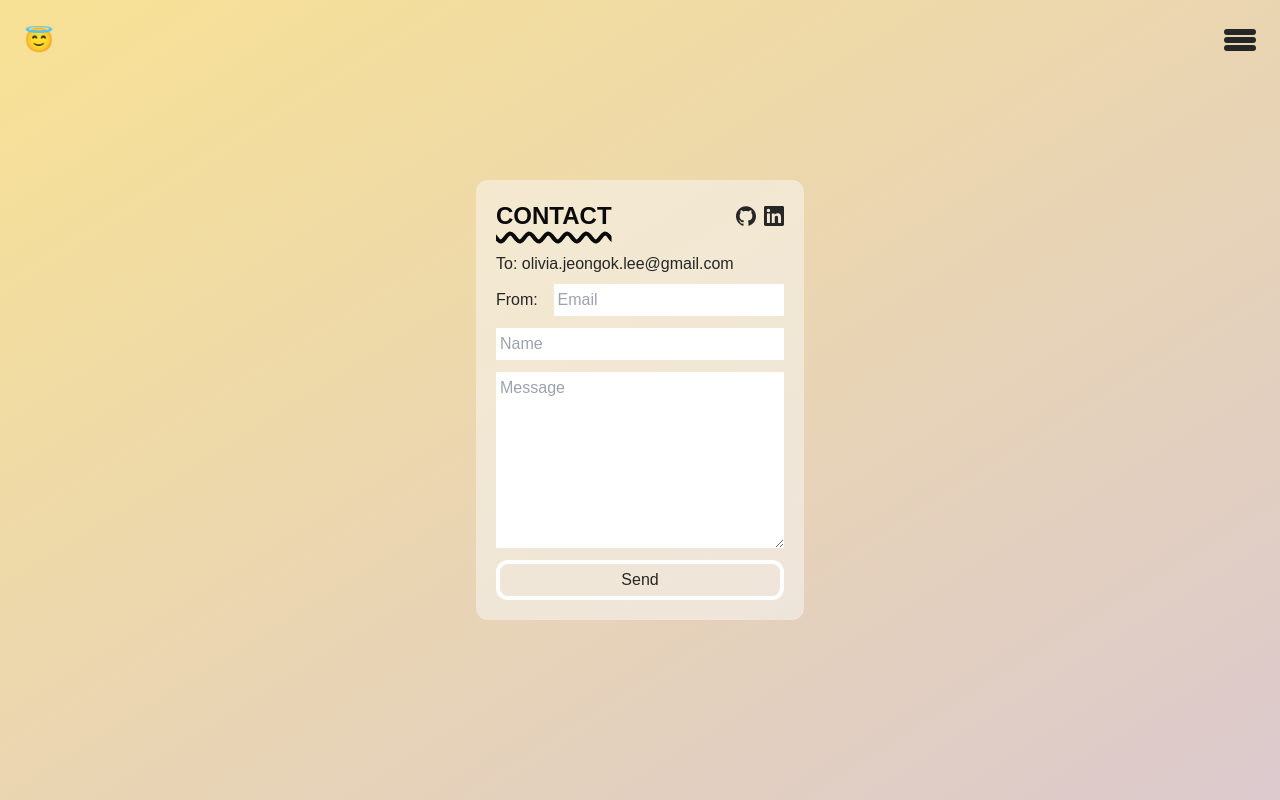
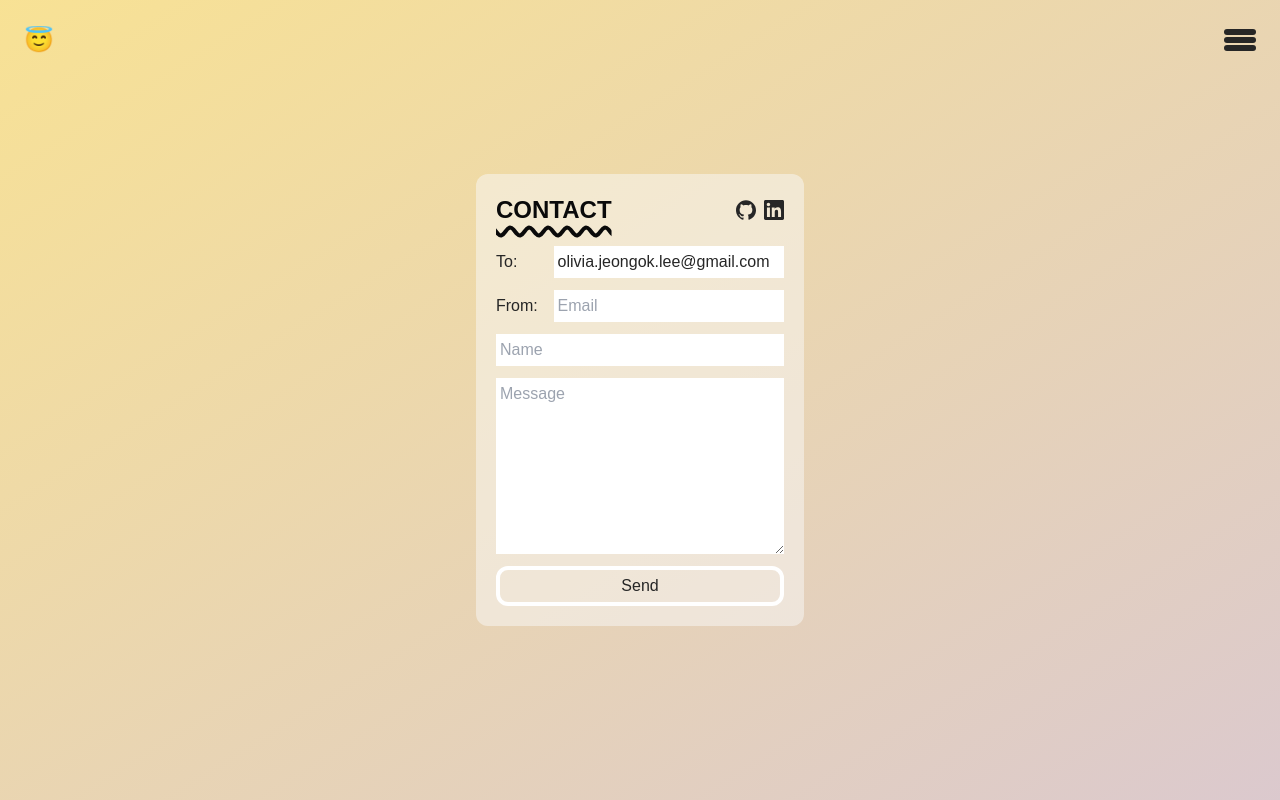
Before and after one commit to ok-olly/about-me, a React (Vite) app: page /contact in a window 1280 px wide. Built offline with nearby package versions, Linux system fonts and the light colour scheme; a web font is replaced by a local one.

Commit message:
컨택트 페이지 이메일 부분 수정

```diff
--- a/src/components/EmailForm.jsx
+++ b/src/components/EmailForm.jsx
@@ -30,9 +30,20 @@ function EmailForm() {
 
   return (
     <div className="mt-2 w-72 text-base">
-      <p className="mb-2">To: olivia.jeongok.lee@gmail.com</p>
+      {/* <p className="mb-2">To: olivia.jeongok.lee@gmail.com</p> */}
 
       <form ref={form} onSubmit={sendEmail} className="flex flex-col gap-3">
+        <div className="flex items-center">
+          <label htmlFor="to" className="w-1/5">
+            To:
+          </label>
+          <input
+            id="to"
+            className="w-4/5 p-1 focus:outline-violet-500"
+            value="olivia.jeongok.lee@gmail.com"
+            readOnly
+          />
+        </div>
         <div className="flex items-center">
           <label htmlFor="email" className="w-1/5">
             From:
```
